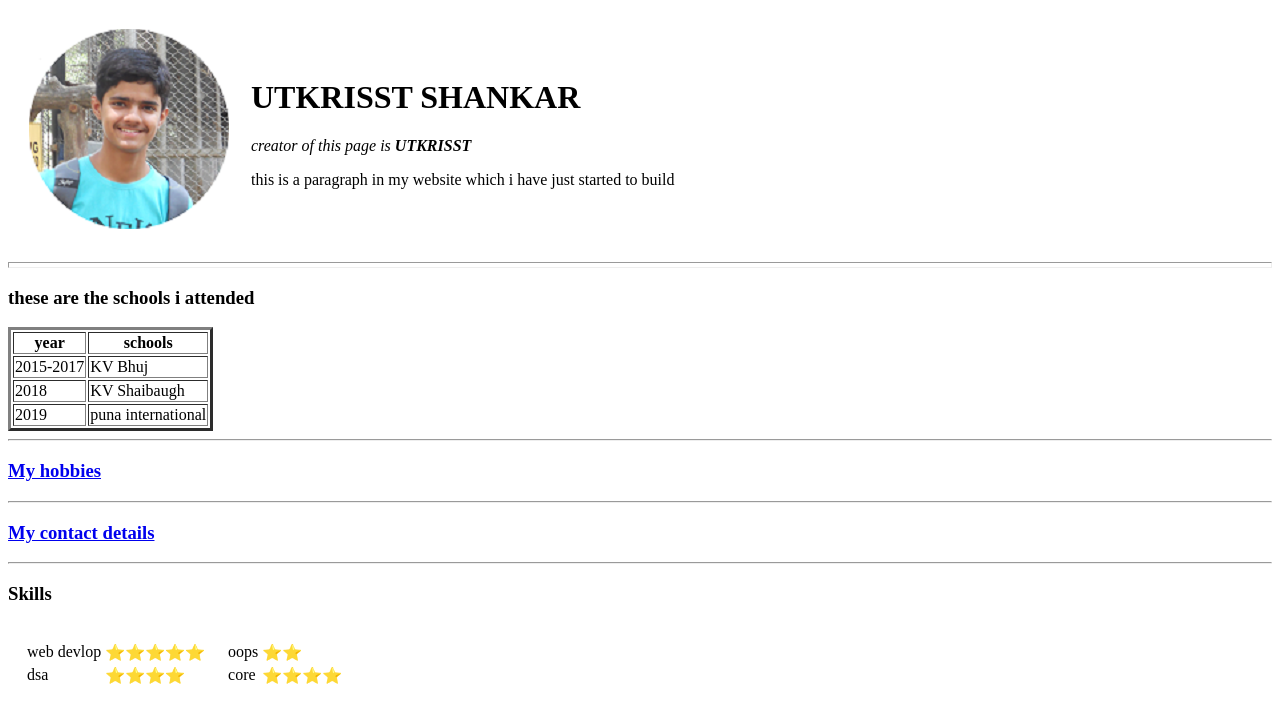
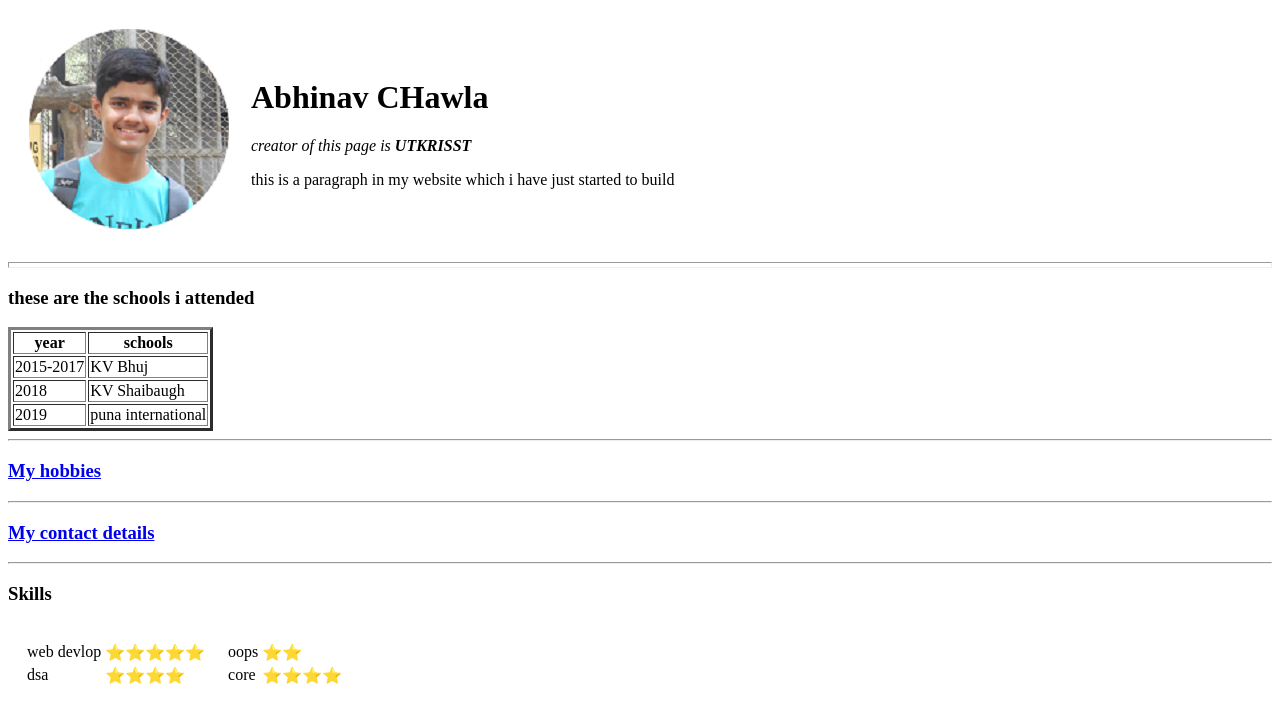
Before and after one commit to utkrisst/cv, a plain HTML site: page index.html in a window 1280 px wide. Drawn offline with Linux system fonts and the light colour scheme; files whose address does not match are found by name.

Commit message:
This is my first commit

```diff
--- a/index.html
+++ b/index.html
@@ -11,7 +11,7 @@
     <tr>
       <td><img src="..\mypicture.png" alt="utkrisst picture"></td>
       <td>
-        <h1>UTKRISST SHANKAR</h1>
+        <h1>Abhinav CHawla</h1>
         <P>
           <em>creator of this page is <strong>UTKRISST</strong></em>
         </P>
```
